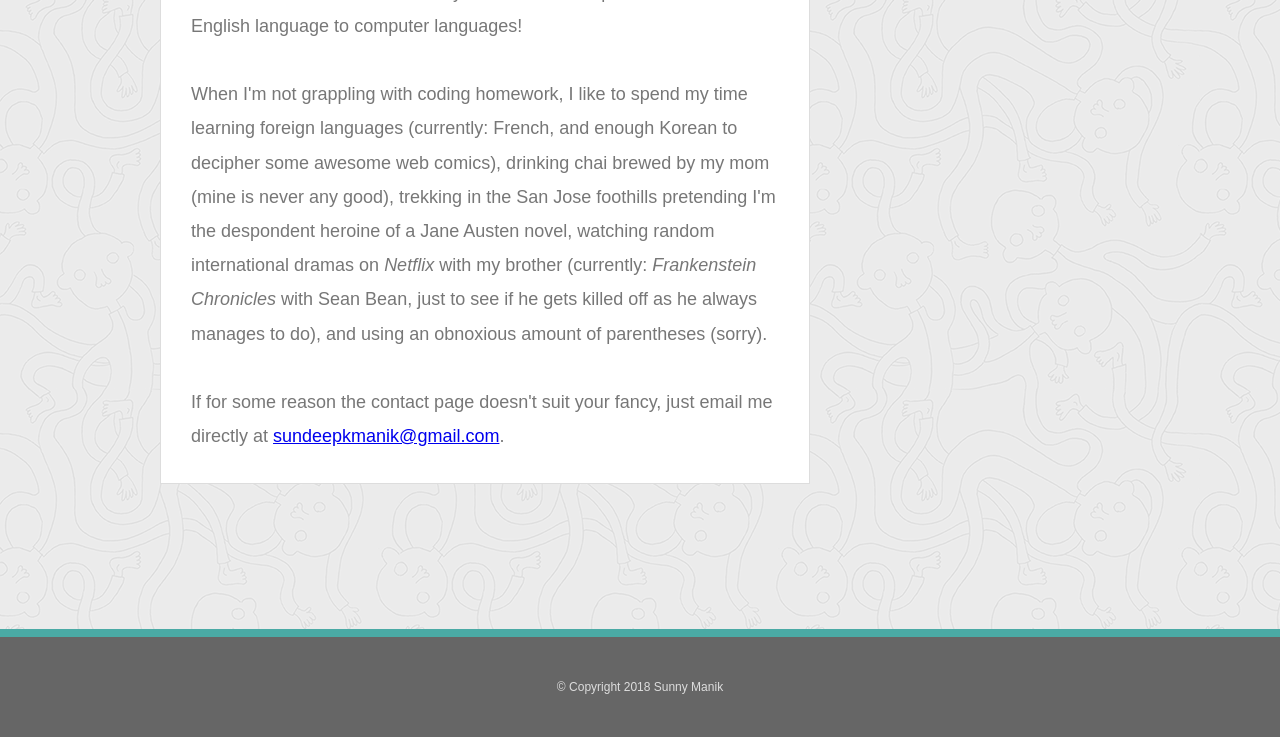
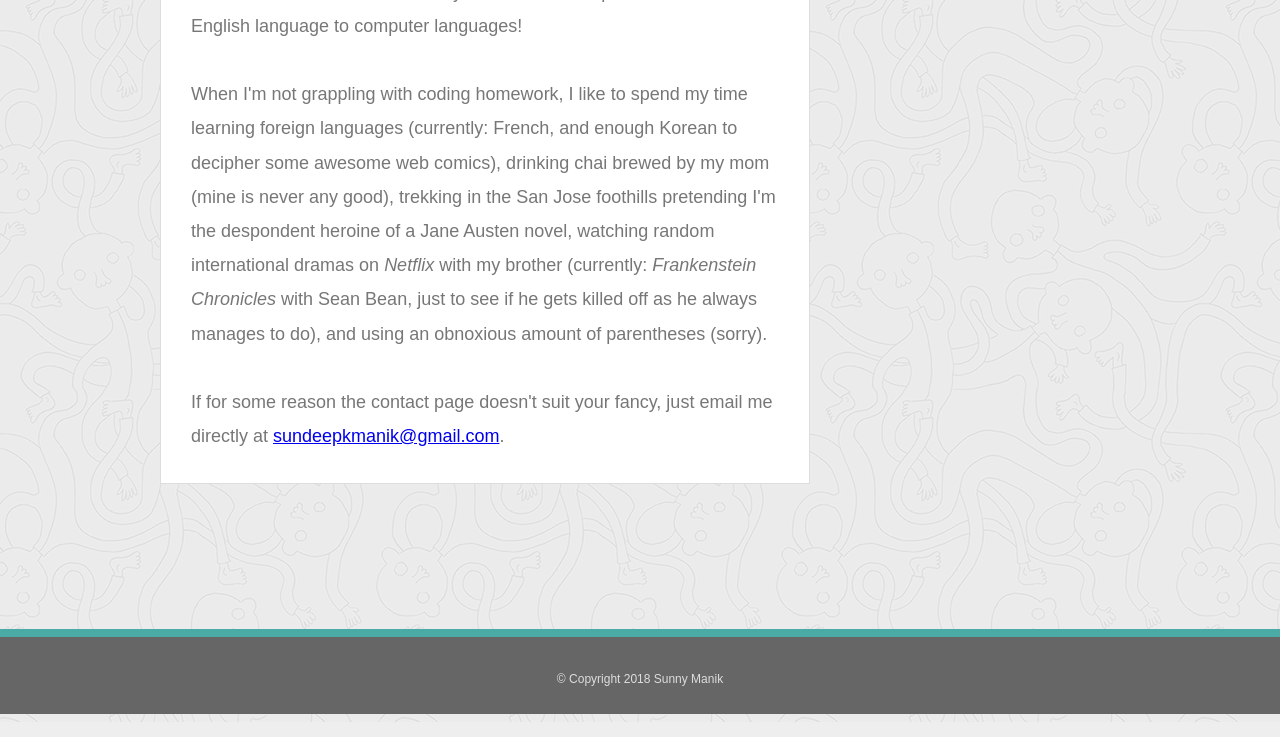
Before and after one commit to skmanik/Basic-Portfolio, a plain HTML site: page index.html in a window 1280 px wide. Shown: the part 416-1153 px from the top of the page. Drawn offline with Linux system fonts and the light colour scheme.

Commit message:
fixed line height on footer

```diff
--- a/assets/css/style.css
+++ b/assets/css/style.css
@@ -166,11 +166,12 @@ footer {
     text-align: center;
     background: #666;
     width: 100%;
+    height: 85px;
     border-top: 8px solid #4aaaa5;
 }
 
 footer span {
-    line-height: 100px;
+    line-height: 85px;
     font-size: 75%;
     color: #dddddd;
 }
```
